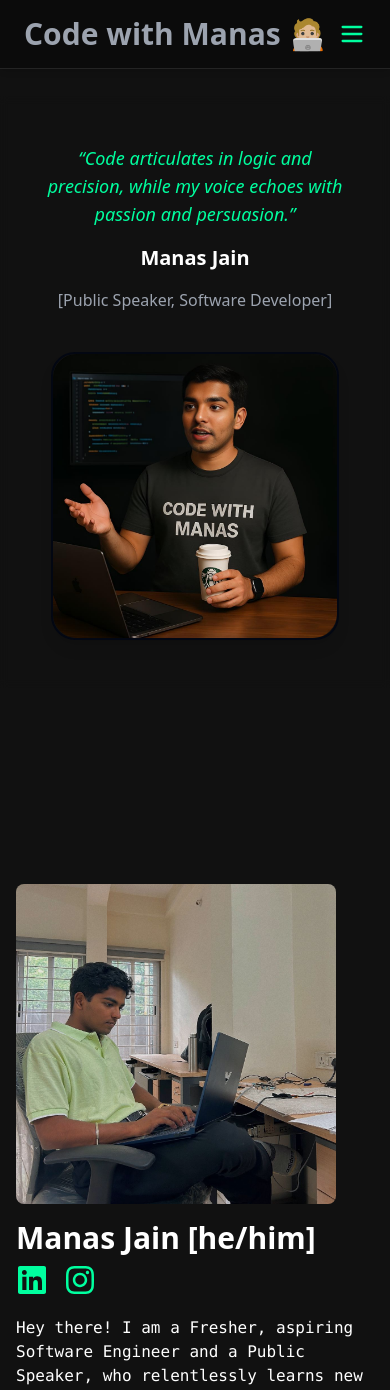
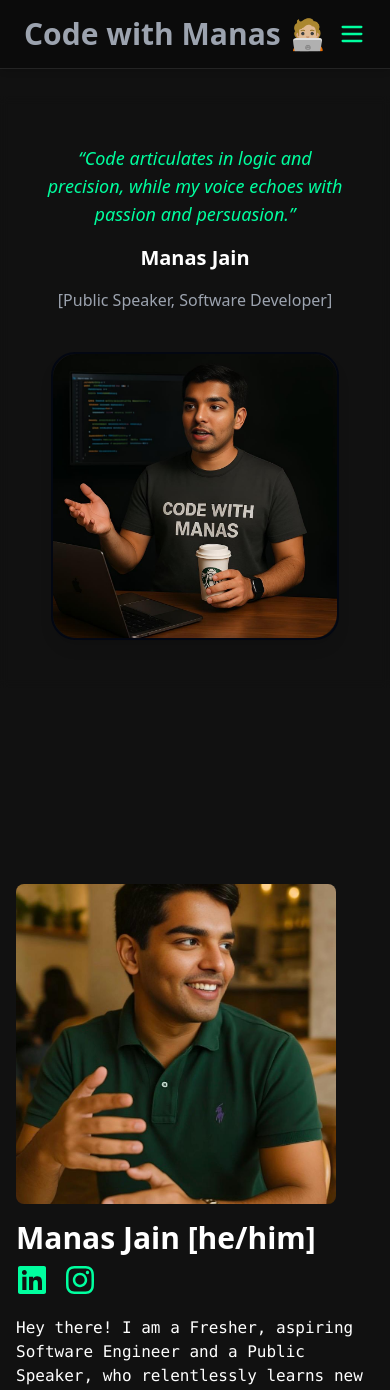
Before and after one commit to manasjaincode/manasportfolio, a Next.js app: page / in a window 390 px wide. Shown: the top 1390 px of the page. Built offline with nearby package versions, Linux system fonts and the light colour scheme.

Commit message:
about section image modified + responsive

```diff
--- a/components/AboutSection.js
+++ b/components/AboutSection.js
@@ -8,7 +8,12 @@ const AboutSection = () => {
 <div className="pt-6 bg-[#111]">
 <div className=" flex flex-col md:flex-row md:space-x-6 p-4">
   <div className="flex-shrink-0 mb-4 md:mb-0">
-    <img src="manasjainattriggrs.jpg" alt="Manas Jain" className="w-80 h-80 rounded-lg" />
+  <img
+  src="666.jpg"
+  alt="Manas Jain"
+  className="w-full max-w-xs aspect-square object-cover rounded-lg"
+/>
+
   </div>
   <div className="flex-1">
     <h1 className="text-3xl font-bold text-white">Manas Jain <span className="text-muted">[he/him]</span></h1>
```
Also changed, not shown: public/666.jpg (added), public/888.png (added).
